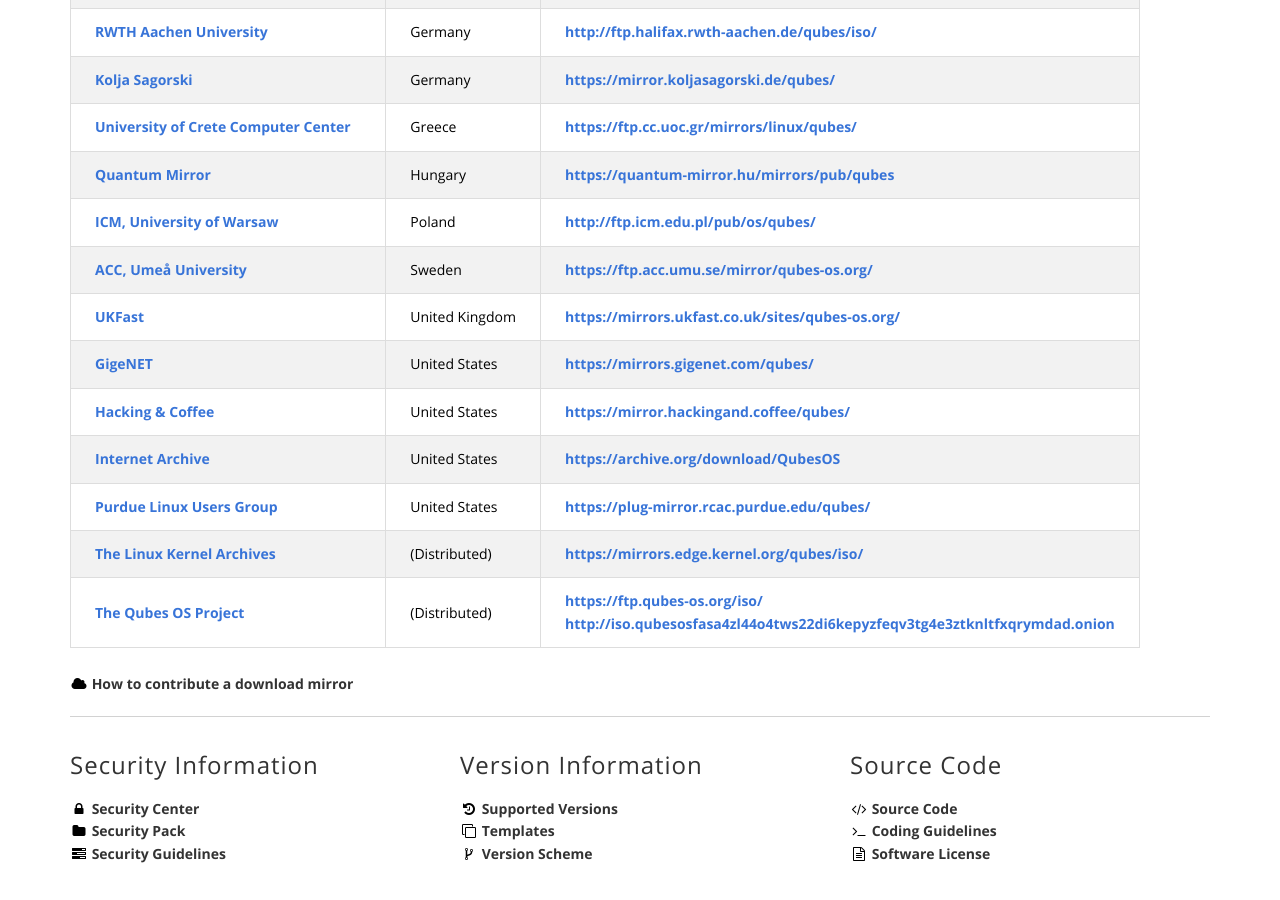
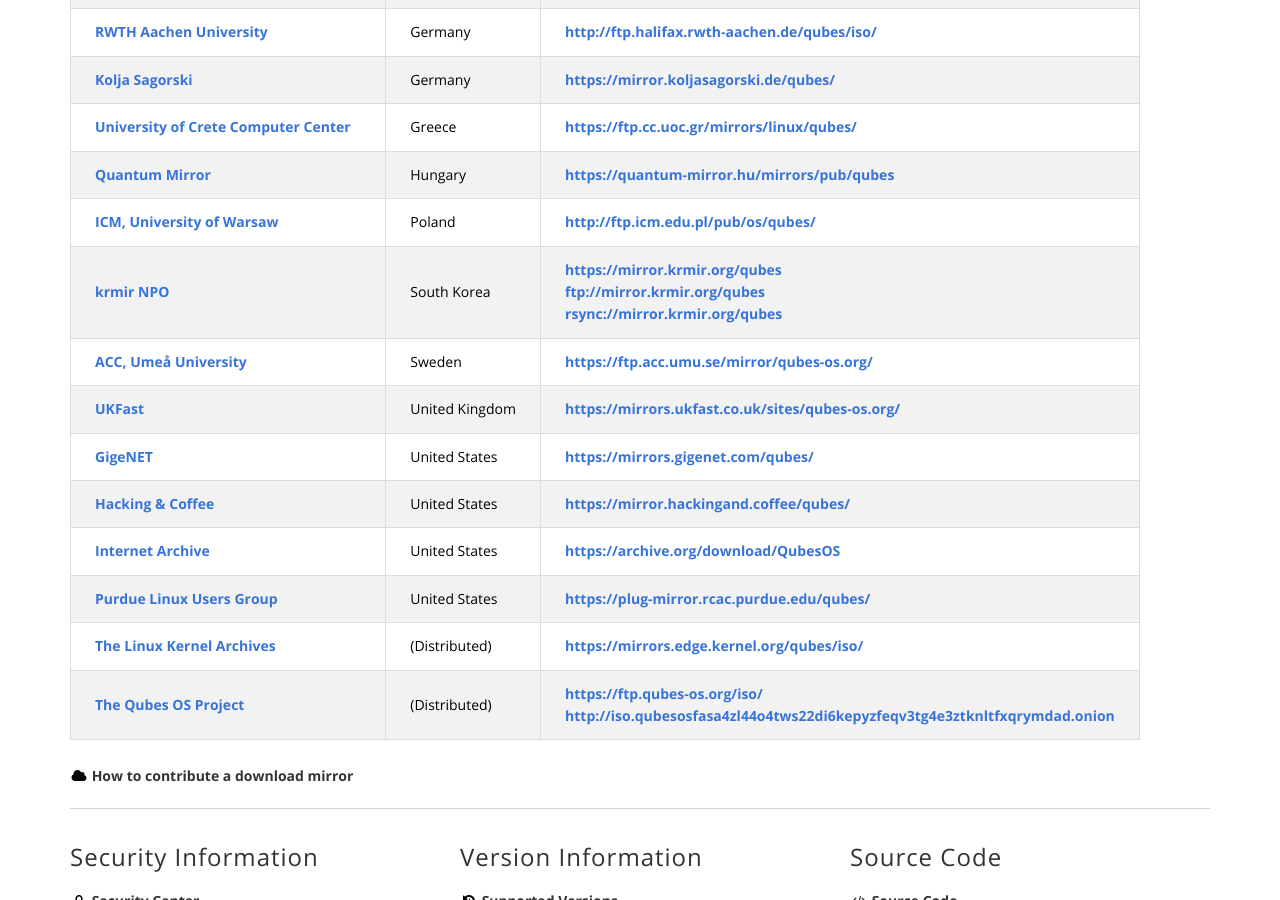
Before and after one commit to QubesOS/qubesos.github.io, a Jekyll site: the page built from pages/downloads.html, in a window 1280 px wide and 900 px high, scrolled down 3976 px. Built offline with Jekyll 4.4.1, drawn with Linux system fonts in a browser that asks for light colours; some web fonts are replaced.

Commit message:
Add krmir NPO mirror

```diff
--- a/_data/mirrors.yml
+++ b/_data/mirrors.yml
@@ -71,6 +71,14 @@
    urls:
    - url: http://ftp.icm.edu.pl/pub/os/qubes/
 
+ - organization: krmir NPO
+   org_url: https://krmir.org/
+   location: South Korea
+   urls:
+   - url: https://mirror.krmir.org/qubes
+   - url: ftp://mirror.krmir.org/qubes
+   - url: rsync://mirror.krmir.org/qubes
+
  - organization: ACC, Umeå University
    org_url: http://www.acc.umu.se/
    location: Sweden
```
